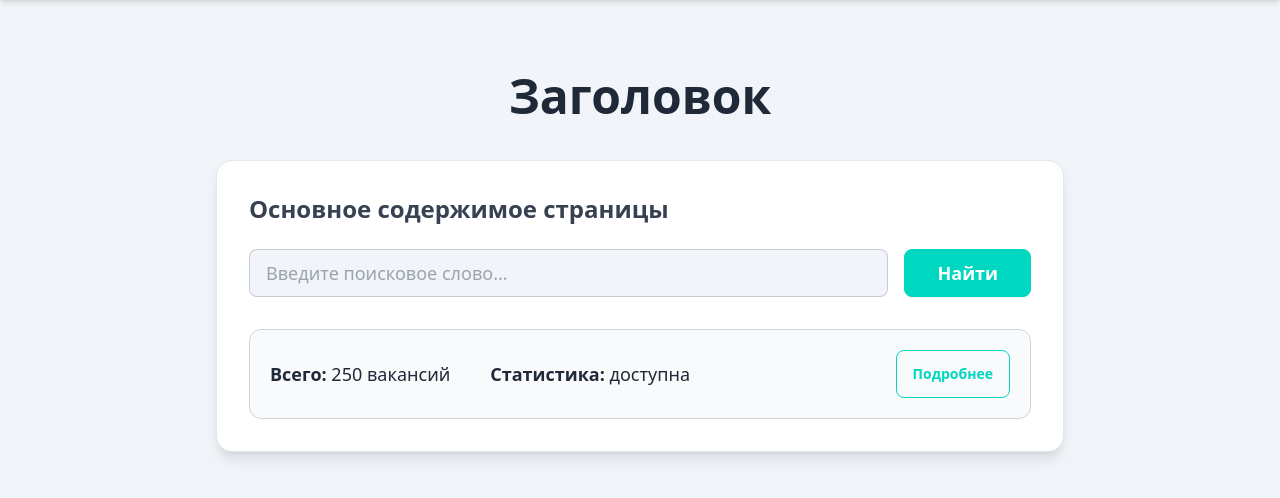
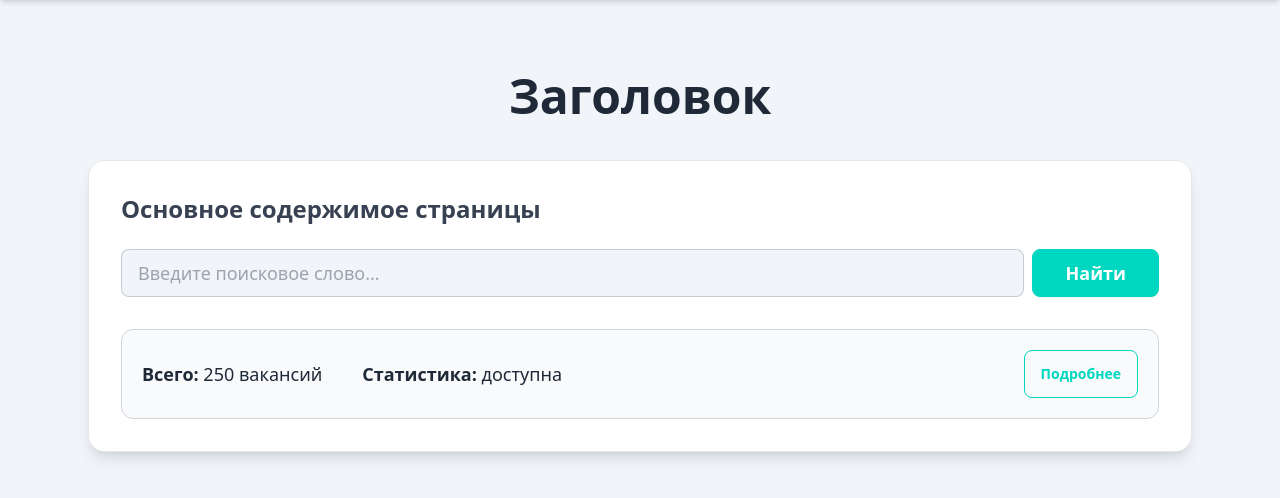
Before and after one commit to 4eLoBeK-001/HHParser, a Django app: page /home/ in a window 1280 px wide. Shown: the part 76-574 px from the top of the page. Run offline with Django 5.2, Linux system fonts and the light colour scheme; some libraries are stand-ins or nearby versions.

Commit message:
main page interface
SearchQuery forms

```diff
--- a/hh_app/views.py
+++ b/hh_app/views.py
@@ -1,7 +1,17 @@
 from django.shortcuts import render
+
+from hh_parser.forms import SearchQueryForm
 
 # Create your views here.
 
 
 def main_page(request):
-    return render(request, 'hh_app/content.html')
+    if request.method == 'POST':
+        form = SearchQueryForm(request.POST)
+        if form.is_valid():
+            search_query = form.cleaned_data['name']
+
+    context = {
+        'form': SearchQueryForm()
+    }
+    return render(request, 'hh_app/content.html', context)
--- /dev/null
+++ b/hh_parser/forms.py
@@ -0,0 +1,17 @@
+from django import forms
+
+from hh_app.models import SearchQuery
+
+
+class SearchQueryForm(forms.ModelForm):
+    class Meta:
+        model = SearchQuery
+        fields = ('name',)
+
+        labels = {
+            'name': 'строка'
+        }
+
+        widgets = {
+            'name': forms.TextInput(attrs={'class': 'input input-bordered w-full text-gray-700 text-lg bg-slate-100 focus:outline-none focus:ring-2 focus:ring-emerald-400 focus:border-emerald-400', 'placeholder': 'Введите поисковое слово...'})
+        }
--- a/templates/hh_app/content.html
+++ b/templates/hh_app/content.html
@@ -1,7 +1,7 @@
 {% extends 'main.html' %}
 
 {% block content %}
-<div id="content" class="max-w-4xl mx-auto mt-12 p-6">
+<div id="content" class="max-w-6xl mx-auto mt-12 p-6">
 
     <!-- Заголовок -->
     <h1 class="text-center text-5xl font-extrabold mb-10 text-gray-800">
@@ -15,14 +15,13 @@
 
         <!-- Поисковая строка -->
         <div class="flex gap-4 mb-8">
-            <input
-                type="text"
-                placeholder="Введите поисковое слово..."
-                class="input input-bordered w-full text-gray-700 text-lg bg-slate-100 focus:outline-none focus:ring-2 focus:ring-emerald-400 focus:border-emerald-400                    "
-            >
-            <button class="btn btn-accent px-8 text-white font-bold text-lg">
-                Найти
-            </button>
+            <form action="" method="post" class="w-full flex">{% csrf_token %}
+                {{ form.name }}
+                <button type="submit" class="btn btn-accent ml-2 px-8 text-white font-bold text-lg">
+                    Найти
+                </button>
+            </form>
+
         </div>
 
         <!-- Результаты поиска -->
```
